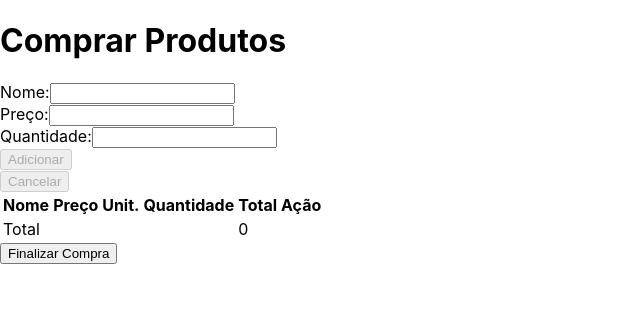
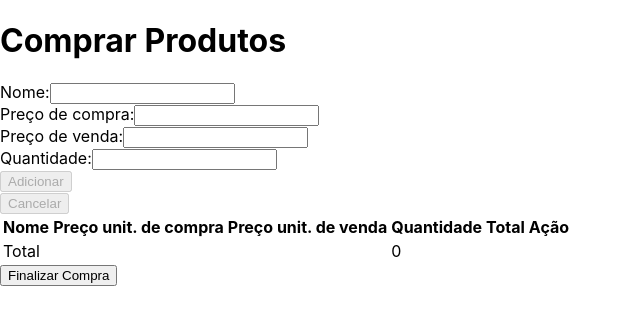
Before and after one commit to fndcaique/fnd-store-web-nextjs, a Next.js app: page /products/buy in a window 1280 px wide. Shown: the top 324 px of the page, without its empty margins (0-640 px from the left). Built offline with nearby package versions, Linux system fonts and the light colour scheme; sample sign-in values are in the browser's storage.

Commit message:
add buy products

```diff
--- a/components/ProductForm.jsx
+++ b/components/ProductForm.jsx
@@ -2,7 +2,7 @@ import Button from './Button'
 import Input from './Input'
 
 export default function ProductForm({
-  product: { name, price, quantity },
+  product: { name, sellPrice, buyPrice, quantity },
   handleInputChange,
   submitMessage = 'Adicionar',
   cancelMessage = 'Cancelar',
@@ -24,9 +24,17 @@ export default function ProductForm({
         onChange={ handleInputChange }
       />
       <Input
-        label='Preço'
-        name='price'
-        value={ price }
+        label='Preço de compra'
+        name='buyPrice'
+        value={ buyPrice }
+        type='number'
+        onChange={ handleInputChange }
+      />
+
+      <Input
+        label='Preço de venda'
+        name='sellPrice'
+        value={ sellPrice }
         type='number'
         onChange={ handleInputChange }
       />
--- a/components/ProductsTable.jsx
+++ b/components/ProductsTable.jsx
@@ -6,9 +6,9 @@ export function ProductsTable({
   handleEditProduct,
 }) {
 
-  const totalPrice = () => {
-    return products.reduce((subtotal, { price, quantity }) => {
-      return subtotal + price * quantity;
+  const totalBuyPrice = () => {
+    return products.reduce((subtotal, { buyPrice, quantity }) => {
+      return subtotal + buyPrice * quantity;
     }, 0);
   }
 
@@ -17,19 +17,21 @@ export function ProductsTable({
       <thead>
         <tr>
           <th>Nome</th>
-          <th>Preço Unit.</th>
+          <th>Preço unit. de compra</th>
+          <th>Preço unit. de venda</th>
           <th>Quantidade</th>
           <th>Total</th>
           <th>Ação</th>
         </tr>
       </thead>
       <tbody>
-        { products.map(({ name, price, quantity }, index) => (
-          <tr key={ name + price + quantity + index }>
+        { products.map(({ name, buyPrice, sellPrice, quantity }, index) => (
+          <tr key={ name + buyPrice + quantity + index }>
             <td>{ name }</td>
-            <td>{ price }</td>
+            <td>{ buyPrice }</td>
+            <td>{ sellPrice }</td>
             <td>{ quantity }</td>
-            <td>{ price * quantity }</td>
+            <td>{ buyPrice * quantity }</td>
             <td style={ { display: 'flex' } }>
               <Button
                 type='button'
@@ -50,7 +52,7 @@ export function ProductsTable({
           <td>Total</td>
           <td></td>
           <td></td>
-          <td>{ totalPrice() }</td>
+          <td>{ totalBuyPrice() }</td>
         </tr>
       </tbody>
     </table >
--- a/pages/products/buy.jsx
+++ b/pages/products/buy.jsx
@@ -3,10 +3,12 @@ import { useState, useEffect } from 'react';
 import Button from '../../components/Button';
 import ProductForm from '../../components/ProductForm';
 import { ProductsTable } from '../../components/ProductsTable';
+import { getProducts, saveProducts } from '../../services/products';
 
 const PRODUCT_INITIAL_VALUE = {
   name: '',
-  price: '',
+  sellPrice: '',
+  buyPrice: '',
   quantity: '',
 };
 
@@ -20,16 +22,8 @@ export default function BuyProducts() {
   const router = useRouter();
 
   useEffect(() => {
-    setProducts(loadProducts());
+    setProducts(getProducts());
   }, []);
-
-  const saveProducts = (data) => {
-    localStorage.setItem('products', JSON.stringify(data));
-  }
-
-  const loadProducts = () => {
-    return JSON.parse(localStorage.getItem('products')) || [];
-  }
 
   const handleInputChange = ({ target: { name, value } }) => {
     setProduct({ ...product, [name]: value });
@@ -41,8 +35,8 @@ export default function BuyProducts() {
   }
 
   const isFormEmpty = () => {
-    const { name, price, quantity } = product;
-    return !(name.length || price.length || quantity.length);
+    // const { name, sellPrice, buyPrice, quantity } = product;
+    return Object.values(product).every(value => value.length === 0);
   }
 
   const resetForm = () => {
--- a/pages/products/index.jsx
+++ b/pages/products/index.jsx
@@ -1,4 +1,6 @@
 import Link from 'next/link';
+import ProductsList from '../../components/ProductsList';
+import { getProducts } from '../../services/products';
 
 
 export default function Products() {
@@ -8,6 +10,8 @@ export default function Products() {
       <Link href='/products/buy'>
         <a>Comprar</a>
       </Link>
+
+      <ProductsList products={ getProducts() } />
     </div>
   );
 }
--- /dev/null
+++ b/services/products.js
@@ -0,0 +1,11 @@
+let data = [];
+
+export function saveProducts(products) {
+  // localStorage.setItem('products', JSON.stringify(products));
+  data = products;
+}
+
+export function getProducts() {
+  // return JSON.parse(localStorage.getItem('products')) || [];
+  return data;
+}
```
Also changed, not shown: components/ProductItem.jsx (added, +10 -0 lines), components/ProductsList.jsx (added, +16 -0 lines).
